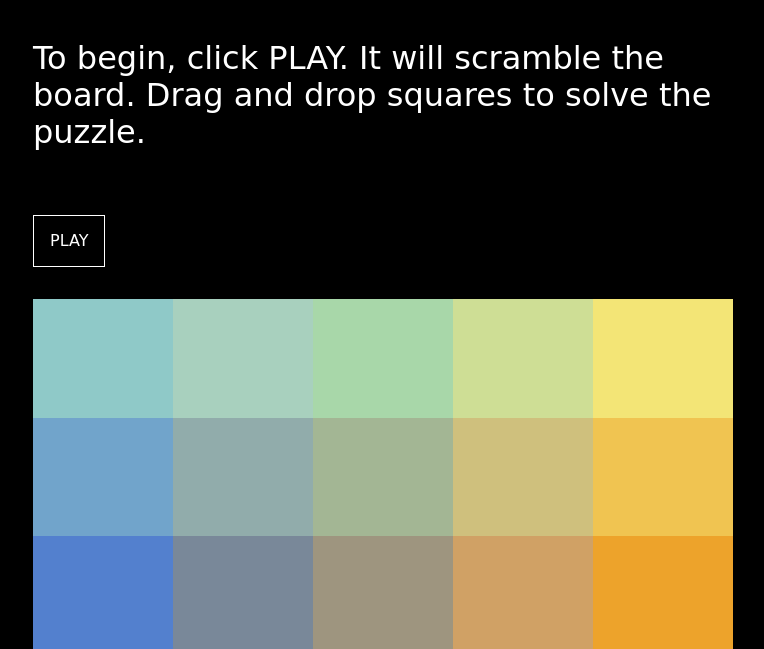
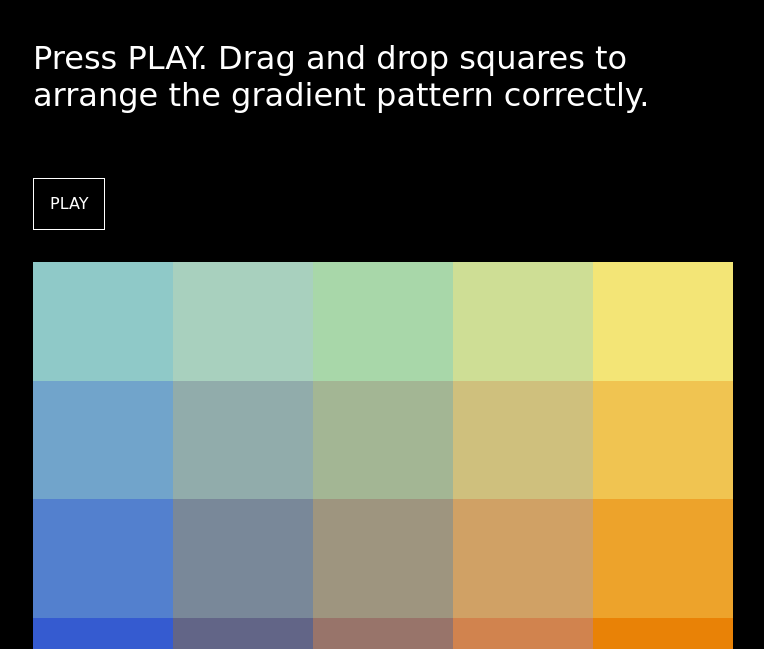
Before and after one commit to caitreid/chroma, a website: page index.html in a window 1280 px wide. Shown: the part 151-800 px from the top of the page, without its empty margins (257-1021 px from the left). Drawn offline with Linux system fonts and the light colour scheme; a web font is replaced by a local one.

Commit message:
instructions

```diff
--- a/index.html
+++ b/index.html
@@ -14,7 +14,7 @@
     <div class="container">
         <div class="intro">
             <h1>Chroma</h1>
-            <p>To begin, click PLAY. It will scramble the board. Drag and drop squares to solve the puzzle.</p>
+            <p>Press PLAY. Drag and drop squares to arrange the gradient pattern correctly.</p>
             <div class="intro-play">
                 <button class="button button-play">PLAY</button>
                 <button class="button button-reset hide">RESET</button>
```
